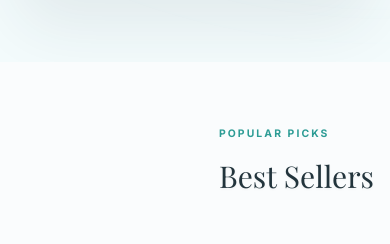
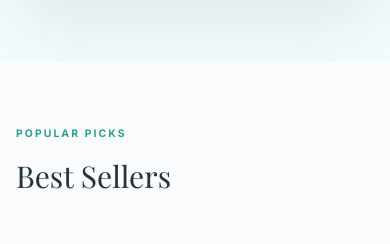
Before and after one commit to rahul4172/Luxora, a Next.js app: page / in a window 390 px wide. Shown: the part 3847-4091 px from the top of the page. Built offline with nearby package versions, Linux system fonts and the light colour scheme; a web font is replaced by a local one.

Commit message:
Fix BestSellers header alignment on mobile

```diff
--- a/src/components/sections/BestSellers.tsx
+++ b/src/components/sections/BestSellers.tsx
@@ -59,7 +59,7 @@
       <div className="max-w-[1600px] mx-auto">
 
         {/* Header */}
-        <div className="flex flex-col md:flex-row justify-between items-end mb-16">
+        <div className="flex flex-col md:flex-row justify-between items-start md:items-end mb-16">
           <div>
             <span className="text-teal text-[0.65rem] tracking-[0.2em] font-bold uppercase mb-4 block">
               Popular Picks
```
